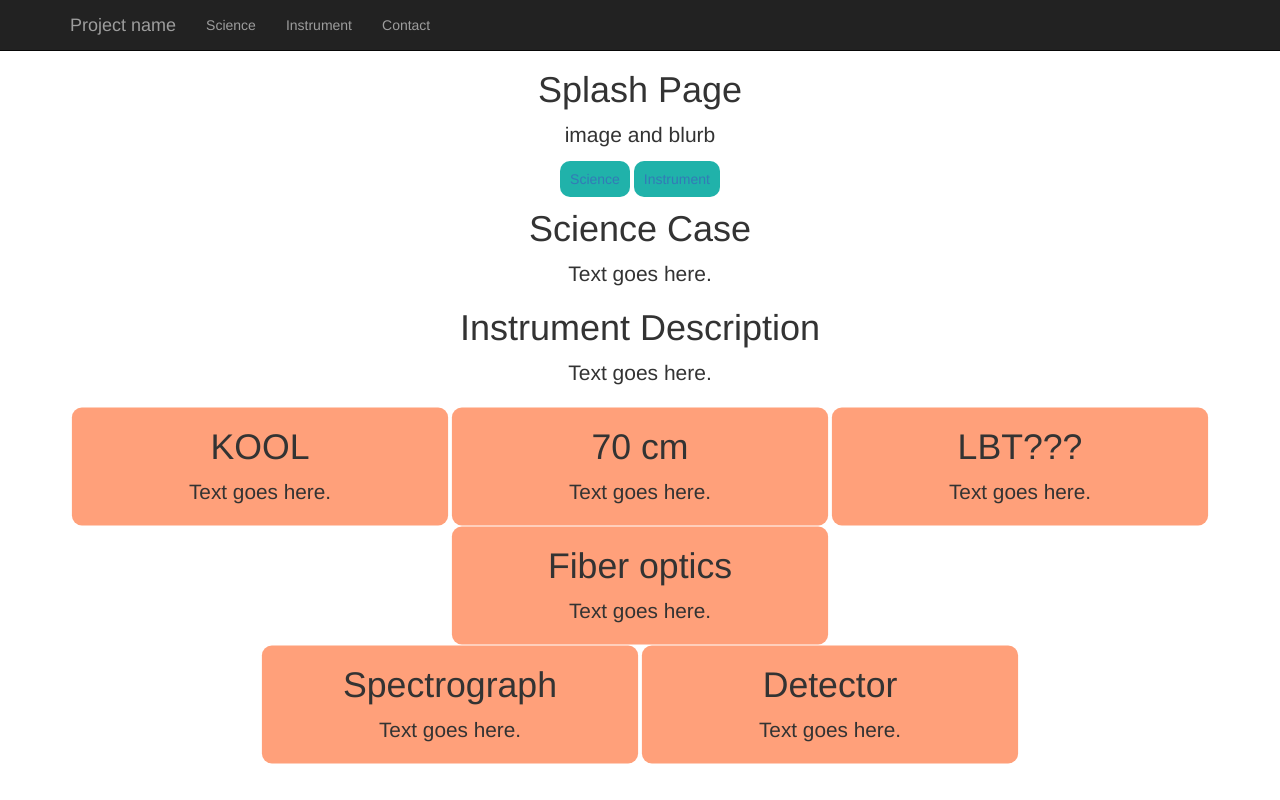
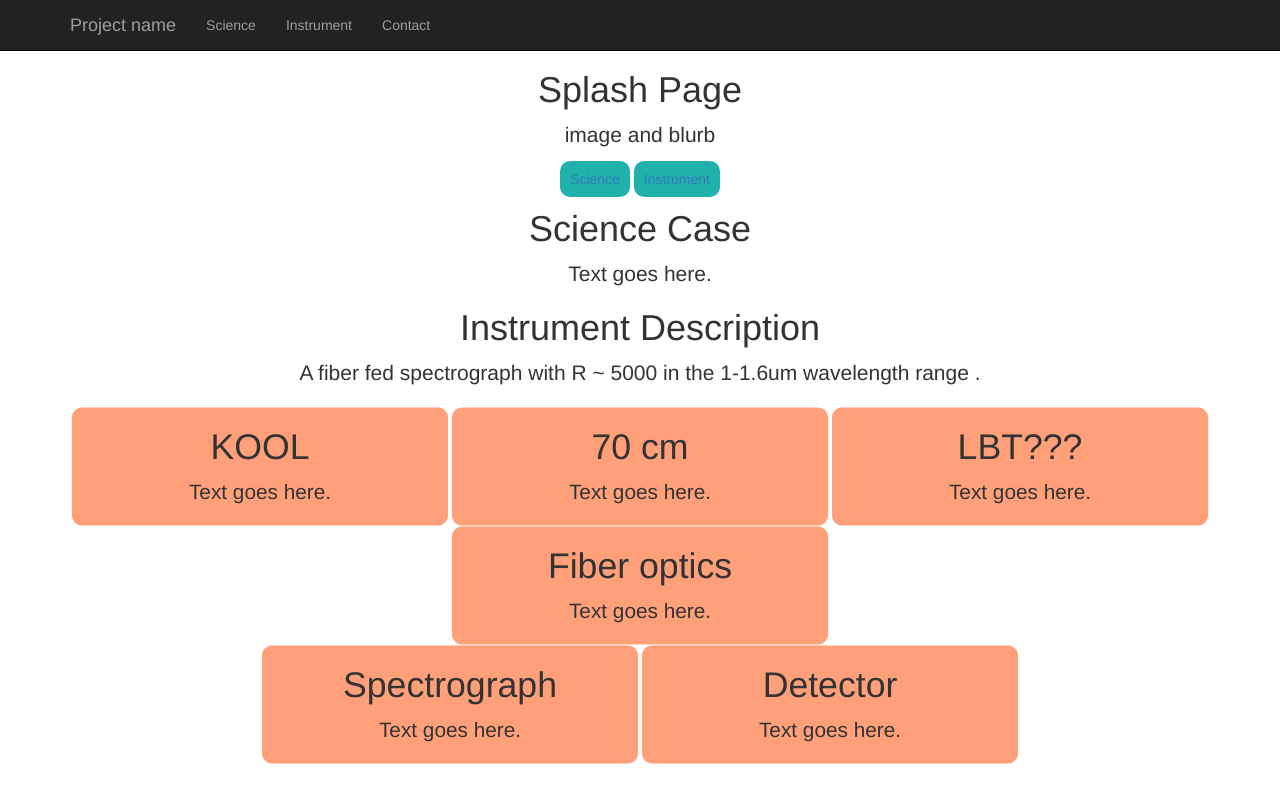
Before and after one commit to Robjharris37/Robjharris37.github.io, a plain HTML site: page index.html in a window 1280 px wide. Drawn offline with Linux system fonts and the light colour scheme.

Commit message:
Update index.html

```diff
--- a/index.html
+++ b/index.html
@@ -80,7 +80,7 @@
 
       <div class="center-block text-center" id="instrument">
         <h1>Instrument Description</h1>
-        <p class="lead">Text goes here.</p>
+        <p class="lead">A fiber fed spectrograph with R ~ 5000 in the 1-1.6um wavelength range .</p>
       </div>
 
     <div class="container">
```
